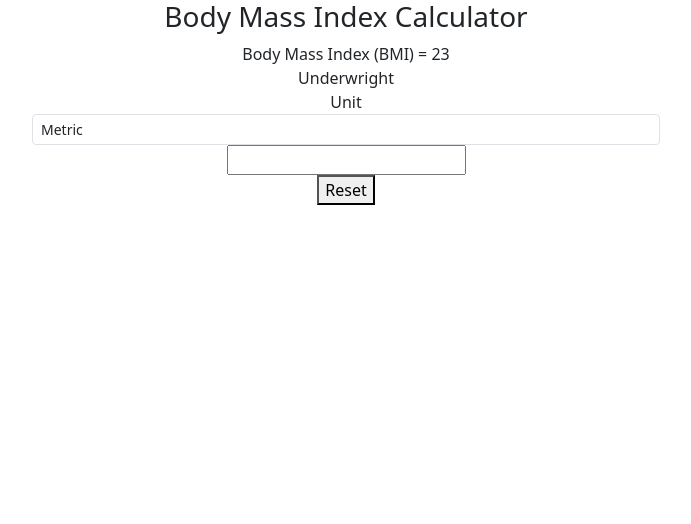
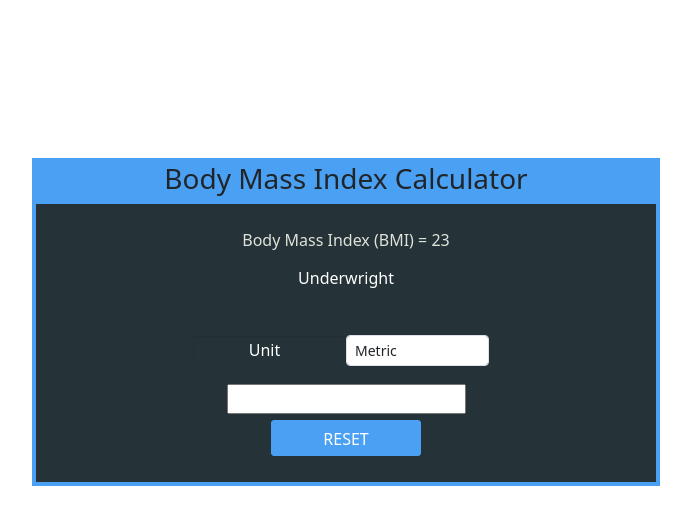
Before and after one commit to Harry8679/BMI-Calculator, a React (Create React App) app: page / in a window 1280 px wide. Shown: the top 524 px of the page, without its empty margins (294-985 px from the left). Built offline with nearby package versions, Linux system fonts and the light colour scheme.

Commit message:
App.css updated

```diff
--- a/src/App.css
+++ b/src/App.css
@@ -1,38 +1,180 @@
+@import url('https://fonts.googleapis.com/css?family=Roboto&display=swap');
+
+body {
+  background: #000000;
+  font-family: 'Roboto', sans-serif;
+}
+
 .App {
+  margin-top: 10%;
+}
+
+.calculator {
+  font-weight: 300;
+  background-color: #4aa1f3;
+  padding: 4px;
+  margin-top: 30px;
+  max-height: 490px;
+}
+
+h3 { color: #FFFFFF; font-weight: bold; text-align: center; }
+
+.bmi-result-container {
+  background-color: #253238;
+  padding: 20px 10px;
   text-align: center;
 }
 
-.App-logo {
-  height: 40vmin;
-  pointer-events: none;
+.bmi-result-weight {
+  display: block;
+  width: 100%;
+  padding: 4px 0;
+  text-transform: uppercase;
+  font-size: 18px;
+  font-weight: 400;
+  color: #E0E3DA;
 }
 
-@media (prefers-reduced-motion: no-preference) {
-  .App-logo {
-    animation: App-logo-spin infinite 20s linear;
-  }
+.bmi-result-number {
+  display: block;
+  width: 100%;
+  font-size: 16px;
+  padding: 4px 0;
+  color: #E0E3DA;
 }
 
-.App-header {
-  background-color: #282c34;
-  min-height: 100vh;
-  display: flex;
-  flex-direction: column;
-  align-items: center;
-  justify-content: center;
-  font-size: calc(10px + 2vmin);
+.bmi-result {
+  width: 100%;
+  height: 69px;
+  text-align: center;
+  font-weight: 400;
+}
+
+.bmi-inputs {
+  background-color: #253238;
+  padding: 20px 4px;
+  box-sizing: border-box;
+  width: 100%;
+  position: relative;
+  text-align: center;
+}
+
+.bmi-style {
+  margin-top: 4px;
+  color: white;
+  background: red;
+  width: auto;
+}
+
+.range-container {
+  display: inline-block;
+  padding: 0;
+}
+
+button,
+button:focus,
+button:active{
+border:1px solid white;
+background: none;
+outline:none;
+}
+
+input:focus,
+input:active{
+outline: none;
+}
+
+.label {
+  width: 25%;
+  display: inline-block;
+  line-height: 24px;
+  padding: 2px 10px 2px 0;
+  font-weight: 300;
+  background: none;
+  text-align: right;
+  border: 1px solid #CCCCCC;
+  box-shadow: inset 0 1px 2px rgba(0, 0, 0, 0.1);
   color: white;
 }
 
-.App-link {
-  color: #61dafb;
+.input-groups {
+  width: 100%;
+  margin-bottom: 20px;
 }
 
-@keyframes App-logo-spin {
-  from {
-    transform: rotate(0deg);
-  }
-  to {
-    transform: rotate(360deg);
-  }
+.input-fields {
+  width: 100%;
 }
+
+.button {
+  position: relative;
+  min-width: 88px;
+  width: 150px;
+  margin: 6px auto;
+  border-radius: 3px;
+  color: #FFFFFF;
+  background-color: #4aa1f3;
+  text-transform: uppercase;
+  font-weight: 500;
+  transition: all .2s ease-in-out;
+  height: 36px;
+  padding: 0 26px;
+  border: none;
+  text-align: center;
+  white-space: nowrap;
+  overflow: hidden;
+  line-height: 36px;
+}
+
+.button,
+.button:focus,
+.button:active{
+border:1px solid #4aa1f3;
+background: #4aa1f3;
+outline: none;
+}
+
+.unit {
+  width: 25%;
+  display: inline-block;
+  line-height: 24px;
+  padding: 2px 10px 2px 0;
+  color: white;
+}
+
+.label-unit {
+  width: 25%;
+  display: inline-block;
+  line-height: 24px;
+  padding: 2px 10px 2px 0;
+  margin-bottom: 20px;
+  font-weight: 300;
+  background: none;
+  box-shadow: inset 0 1px 2px rgba(0, 0, 0, 0.1);
+  color: white;
+}
+
+.bmi-category {
+  color: white;
+  margin-top: 10px;
+}
+
+select {
+  outline: none;
+}
+
+.underweight {
+  color: #FED88B;
+}
+
+.normal {
+  color: #80ff80;
+}
+
+.overweight {
+  color: #FF7F50;
+}
+
+.obese {
+  color: #FF5411;
+}
```
